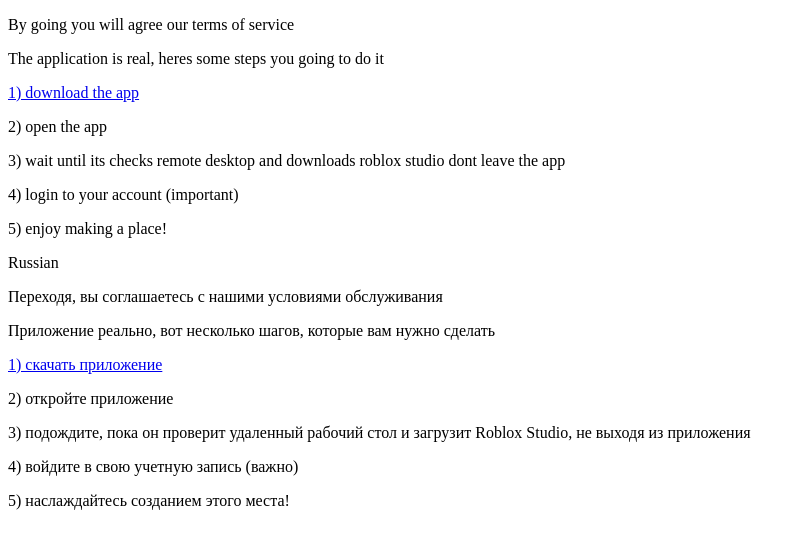
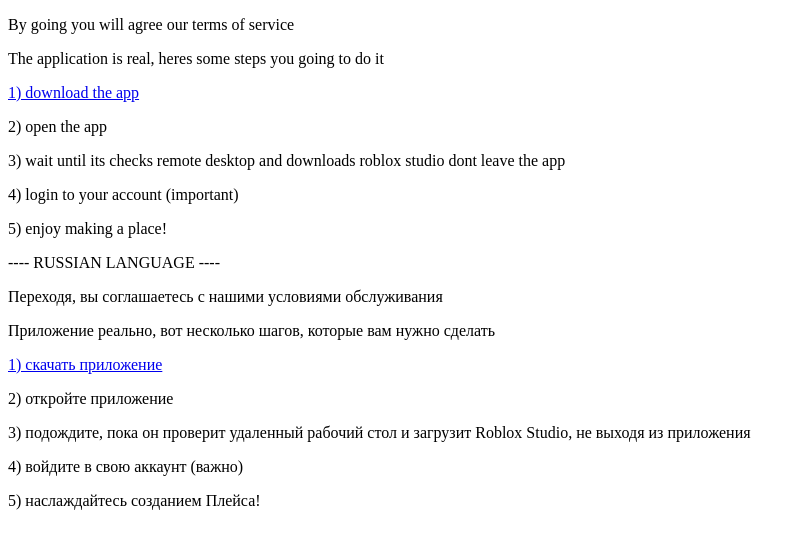
Before and after one commit to PABLOSleuth2/Roblox-Studio-Android, a plain HTML site: page index.html in a window 1280 px wide. Shown: the whole page, without its empty margins (0-805 px from the left). Drawn offline with Linux system fonts and the light colour scheme.

Commit message:
Update index.html

```diff
--- a/index.html
+++ b/index.html
@@ -12,12 +12,12 @@
         <p>3) wait until its checks remote desktop and downloads roblox studio dont leave the app</p>
                 <p>4) login to your account (important)</p>
                                 <p>5) enjoy making a place!</p>
-                                <p>Russian</p>
+                                <p>---- RUSSIAN LANGUAGE ----</p>
                                 <p>Переходя, вы соглашаетесь с нашими условиями обслуживания</p>
    <p>Приложение реально, вот несколько шагов, которые вам нужно сделать</p>
    <a href="https://drive.google.com/file/d/12zrSYiarv90JzGUdLdpLr4F8j5pvvOtR/view?usp=drivesdk">1) скачать приложение</a>
      <p>2) откройте приложение</p>
          <p>3) подождите, пока он проверит удаленный рабочий стол и загрузит Roblox Studio, не выходя из приложения</p>
-                 <p>4) войдите в свою учетную запись (важно)</p>
-                                 <p>5) наслаждайтесь созданием этого места!</p>
+                 <p>4) войдите в свою аккаунт (важно)</p>
+                                 <p>5) наслаждайтесь созданием Плейса!</p>
                                  </body>
```
